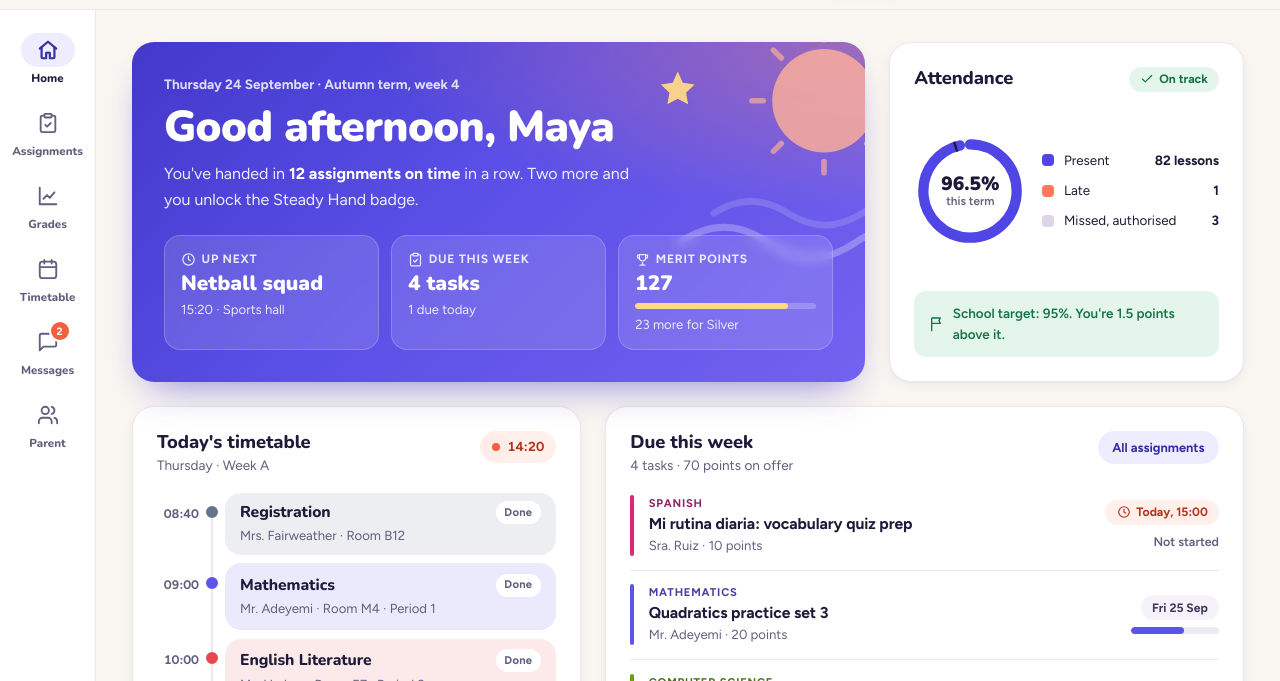
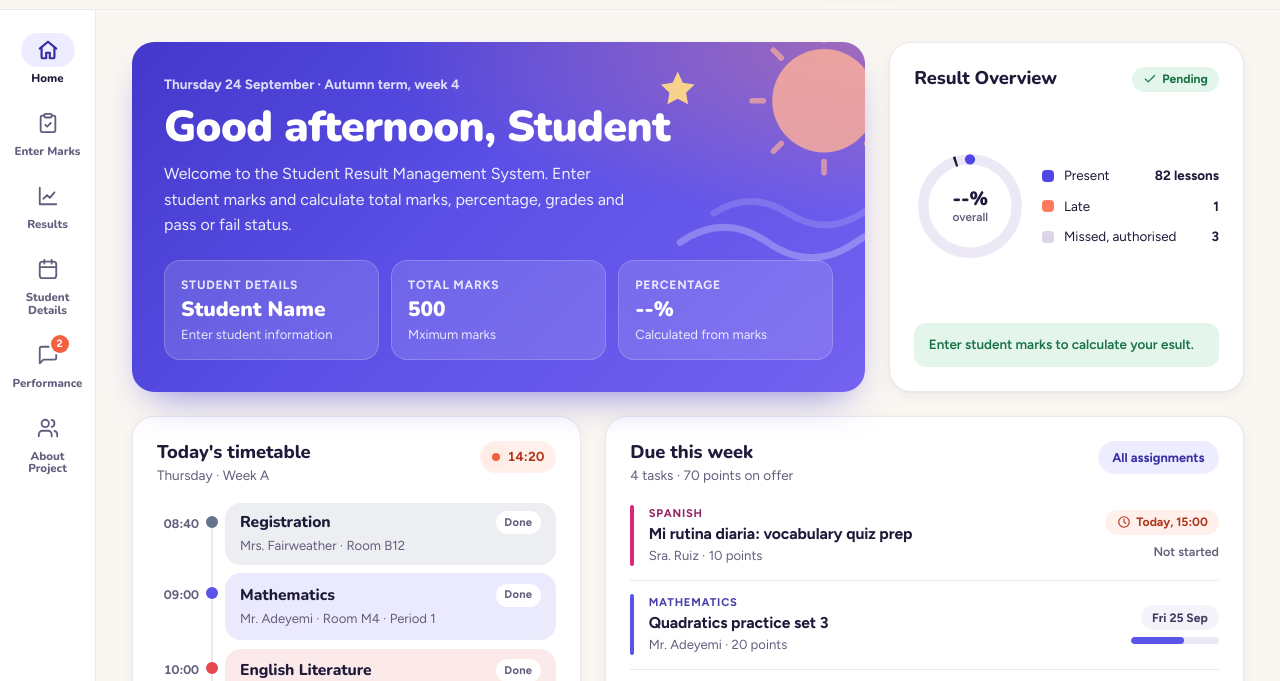
Before and after one commit to gargdelisha385-gif/Student-Result-Management, a plain HTML site: page index.html in a window 1280 px wide. Shown: the part 58-739 px from the top of the page. Drawn offline with nearby package versions, Linux system fonts and the light colour scheme.

Commit message:
Updated Result Overview section

```diff
--- a/index.html
+++ b/index.html
@@ -75,11 +75,11 @@
   <nav class="rail" aria-label="Primary">
     <ul>
         <li><a class="rail-link active" href="index.html" aria-current="page"><span class="rail-ic"><svg class="ic" viewBox="0 0 24 24" fill="none" stroke="currentColor" stroke-width="2" stroke-linecap="round" stroke-linejoin="round" aria-hidden="true" focusable="false"><path d="M3 10.5 12 3l9 7.5"/><path d="M5 9.5V20a1 1 0 0 0 1 1h4v-6h4v6h4a1 1 0 0 0 1-1V9.5"/></svg></span><span class="rail-label">Home</span></a></li>
-        <li><a class="rail-link" href="assignments.html"><span class="rail-ic"><svg class="ic" viewBox="0 0 24 24" fill="none" stroke="currentColor" stroke-width="2" stroke-linecap="round" stroke-linejoin="round" aria-hidden="true" focusable="false"><rect x="8" y="2" width="8" height="4" rx="1"/><path d="M16 4h2a2 2 0 0 1 2 2v14a2 2 0 0 1-2 2H6a2 2 0 0 1-2-2V6a2 2 0 0 1 2-2h2"/><path d="m9 14 2 2 4-4"/></svg></span><span class="rail-label">Assignments</span></a></li>
-        <li><a class="rail-link" href="grades.html"><span class="rail-ic"><svg class="ic" viewBox="0 0 24 24" fill="none" stroke="currentColor" stroke-width="2" stroke-linecap="round" stroke-linejoin="round" aria-hidden="true" focusable="false"><path d="M3 3v18h18"/><path d="m7 15 4-4 3 3 5-6"/></svg></span><span class="rail-label">Grades</span></a></li>
-        <li><a class="rail-link" href="timetable.html"><span class="rail-ic"><svg class="ic" viewBox="0 0 24 24" fill="none" stroke="currentColor" stroke-width="2" stroke-linecap="round" stroke-linejoin="round" aria-hidden="true" focusable="false"><rect x="3" y="4" width="18" height="18" rx="3"/><path d="M16 2v4M8 2v4M3 10h18"/></svg></span><span class="rail-label">Timetable</span></a></li>
-        <li><a class="rail-link" href="messages.html"><span class="rail-ic"><svg class="ic" viewBox="0 0 24 24" fill="none" stroke="currentColor" stroke-width="2" stroke-linecap="round" stroke-linejoin="round" aria-hidden="true" focusable="false"><path d="M21 15a2 2 0 0 1-2 2H7l-4 4V5a2 2 0 0 1 2-2h14a2 2 0 0 1 2 2z"/></svg><span class="nav-badge" aria-hidden="true">2</span></span><span class="rail-label">Messages</span><span class="visually-hidden">, 2 unread</span></a></li>
-        <li><a class="rail-link" href="parent.html"><span class="rail-ic"><svg class="ic" viewBox="0 0 24 24" fill="none" stroke="currentColor" stroke-width="2" stroke-linecap="round" stroke-linejoin="round" aria-hidden="true" focusable="false"><path d="M16 21v-2a4 4 0 0 0-4-4H6a4 4 0 0 0-4 4v2"/><circle cx="9" cy="7" r="4"/><path d="M22 21v-2a4 4 0 0 0-3-3.87"/><path d="M16 3.13a4 4 0 0 1 0 7.75"/></svg></span><span class="rail-label">Parent</span></a></li>
+        <li><a class="rail-link" href="assignments.html"><span class="rail-ic"><svg class="ic" viewBox="0 0 24 24" fill="none" stroke="currentColor" stroke-width="2" stroke-linecap="round" stroke-linejoin="round" aria-hidden="true" focusable="false"><rect x="8" y="2" width="8" height="4" rx="1"/><path d="M16 4h2a2 2 0 0 1 2 2v14a2 2 0 0 1-2 2H6a2 2 0 0 1-2-2V6a2 2 0 0 1 2-2h2"/><path d="m9 14 2 2 4-4"/></svg></span><span class="rail-label">Enter Marks</span></a></li>
+        <li><a class="rail-link" href="grades.html"><span class="rail-ic"><svg class="ic" viewBox="0 0 24 24" fill="none" stroke="currentColor" stroke-width="2" stroke-linecap="round" stroke-linejoin="round" aria-hidden="true" focusable="false"><path d="M3 3v18h18"/><path d="m7 15 4-4 3 3 5-6"/></svg></span><span class="rail-label">Results</span></a></li>
+        <li><a class="rail-link" href="timetable.html"><span class="rail-ic"><svg class="ic" viewBox="0 0 24 24" fill="none" stroke="currentColor" stroke-width="2" stroke-linecap="round" stroke-linejoin="round" aria-hidden="true" focusable="false"><rect x="3" y="4" width="18" height="18" rx="3"/><path d="M16 2v4M8 2v4M3 10h18"/></svg></span><span class="rail-label">Student Details</span></a></li>
+        <li><a class="rail-link" href="messages.html"><span class="rail-ic"><svg class="ic" viewBox="0 0 24 24" fill="none" stroke="currentColor" stroke-width="2" stroke-linecap="round" stroke-linejoin="round" aria-hidden="true" focusable="false"><path d="M21 15a2 2 0 0 1-2 2H7l-4 4V5a2 2 0 0 1 2-2h14a2 2 0 0 1 2 2z"/></svg><span class="nav-badge" aria-hidden="true">2</span></span><span class="rail-label">Performance</span><span class="visually-hidden">, 2 unread</span></a></li>
+        <li><a class="rail-link" href="parent.html"><span class="rail-ic"><svg class="ic" viewBox="0 0 24 24" fill="none" stroke="currentColor" stroke-width="2" stroke-linecap="round" stroke-linejoin="round" aria-hidden="true" focusable="false"><path d="M16 21v-2a4 4 0 0 0-4-4H6a4 4 0 0 0-4 4v2"/><circle cx="9" cy="7" r="4"/><path d="M22 21v-2a4 4 0 0 0-3-3.87"/><path d="M16 3.13a4 4 0 0 1 0 7.75"/></svg></span><span class="rail-label">About Project</span></a></li>
     </ul>
   </nav>
 
@@ -96,25 +96,24 @@
               <path class="hd-star" d="m118 44 4.5 10 10.5 1.5-7.6 7.3 1.8 10.4-9.2-4.9-9.2 4.9 1.8-10.4-7.6-7.3 10.5-1.5z"/>
             </svg>
             <p class="hello-date"><span data-today-label>Thursday 24 September</span> &middot; Autumn term, week 4</p>
-            <h1 id="hello-title" class="hello-title"><span data-greeting>Good morning</span>, Maya</h1>
-            <p class="hello-lead">You've handed in <strong>12 assignments on time</strong> in a row. Two more and you unlock the Steady Hand badge.</p>
+            <h1 id="hello-title" class="hello-title"><span data-greeting>Good morning</span>, Student</h1>
+            <p class="hello-lead">Welcome to the Student Result Management System. Enter student marks and calculate total marks, percentage, grades and pass or fail status.</p>
 
             <div class="hello-stats">
               <div class="hello-stat">
-                <span class="hs-label"><svg class="ic" viewBox="0 0 24 24" fill="none" stroke="currentColor" stroke-width="2" stroke-linecap="round" stroke-linejoin="round" aria-hidden="true" focusable="false"><circle cx="12" cy="12" r="9"/><path d="M12 7v5l3 2"/></svg> Up next</span>
-                <span class="hs-value" data-next-title>Biology</span>
-                <span class="hs-sub" data-next-meta>11:20 &middot; Lab S2</span>
+                <span class="hs-label">Student Details</span>
+                <span class="hs-value">Student Name</span>
+                <span class="hs-sub">Enter student information</span>
               </div>
               <a class="hello-stat hello-stat-link" href="assignments.html">
-                <span class="hs-label"><svg class="ic" viewBox="0 0 24 24" fill="none" stroke="currentColor" stroke-width="2" stroke-linecap="round" stroke-linejoin="round" aria-hidden="true" focusable="false"><rect x="8" y="2" width="8" height="4" rx="1"/><path d="M16 4h2a2 2 0 0 1 2 2v14a2 2 0 0 1-2 2H6a2 2 0 0 1-2-2V6a2 2 0 0 1 2-2h2"/><path d="m9 14 2 2 4-4"/></svg> Due this week</span>
-                <span class="hs-value">4 tasks</span>
-                <span class="hs-sub">1 due today</span>
+                <span class="hs-label">Total Marks</span>
+                <span class="hs-value">500</span>
+                <span class="hs-sub">Mximum marks</span>
               </a>
               <div class="hello-stat">
-                <span class="hs-label"><svg class="ic" viewBox="0 0 24 24" fill="none" stroke="currentColor" stroke-width="2" stroke-linecap="round" stroke-linejoin="round" aria-hidden="true" focusable="false"><path d="M8 21h8M12 17v4M7 4h10v5a5 5 0 0 1-10 0V4z"/><path d="M17 5h3v2a3 3 0 0 1-3 3M7 5H4v2a3 3 0 0 0 3 3"/></svg> Merit points</span>
-                <span class="hs-value">127</span>
-                <span class="hs-meter" role="progressbar" aria-label="Progress to Silver award" aria-valuemin="0" aria-valuemax="150" aria-valuenow="127"><span style="width:84.6%"></span></span>
-                <span class="hs-sub">23 more for Silver</span>
+                <span class="hs-label">Percentage</span>
+                <span class="hs-value">--%</span>
+                <span class="hs-sub">Calculated from marks</span>
               </div>
             </div>
           </section>
@@ -123,17 +122,17 @@
         <div class="col-xl-4">
           <section class="card-hr attend-card h-100" aria-labelledby="att-title">
             <div class="card-hr-head">
-              <h2 id="att-title">Attendance</h2>
-              <span class="chip chip-success"><svg class="ic" viewBox="0 0 24 24" fill="none" stroke="currentColor" stroke-width="2" stroke-linecap="round" stroke-linejoin="round" aria-hidden="true" focusable="false"><path d="M20 6 9 17l-5-5"/></svg> On track</span>
+              <h2 id="att-title">Result Overview</h2>
+              <span class="chip chip-success"><svg class="ic" viewBox="0 0 24 24" fill="none" stroke="currentColor" stroke-width="2" stroke-linecap="round" stroke-linejoin="round" aria-hidden="true" focusable="false"><path d="M20 6 9 17l-5-5"/></svg>Pending</span>
             </div>
             <div class="attend-body">
-              <div class="ring ring-lg" data-ring="96.5" role="img" aria-label="Attendance this term: 96.5 percent">
+              <div class="ring ring-lg" data-ring="0" role="img" aria-label="Overall result percentage not yet calculated">
                 <svg viewBox="0 0 120 120" aria-hidden="true" focusable="false">
                   <circle class="ring-track" cx="60" cy="60" r="50"/>
-                  <circle class="ring-fill" cx="60" cy="60" r="50" pathLength="100" stroke-dasharray="96.5 100"/>
+                  <circle class="ring-fill" cx="60" cy="60" r="50" pathLength="100" stroke-dasharray="0 100"/>
                   <circle class="ring-target" cx="60" cy="60" r="50" pathLength="100" stroke-dasharray="0.8 99.2" stroke-dashoffset="-94.6"/>
                 </svg>
-                <span class="ring-label"><strong>96.5%</strong><span>this term</span></span>
+                <span class="ring-label"><strong>--%</strong><span>overall</span></span>
               </div>
               <ul class="legend-list">
                 <li><span class="key key-primary" aria-hidden="true"></span><span>Present</span><strong>82 lessons</strong></li>
@@ -141,7 +140,7 @@
                 <li><span class="key key-muted" aria-hidden="true"></span><span>Missed, authorised</span><strong>3</strong></li>
               </ul>
             </div>
-            <p class="attend-note"><svg class="ic" viewBox="0 0 24 24" fill="none" stroke="currentColor" stroke-width="2" stroke-linecap="round" stroke-linejoin="round" aria-hidden="true" focusable="false"><path d="M4 22V4a1 1 0 0 1 1-1h12l-2 4 2 4H5"/></svg> School target: 95%. You're 1.5 points above it.</p>
+            <p class="attend-note">Enter student marks to calculate your esult.</p>
           </section>
         </div>
       </div>
```
